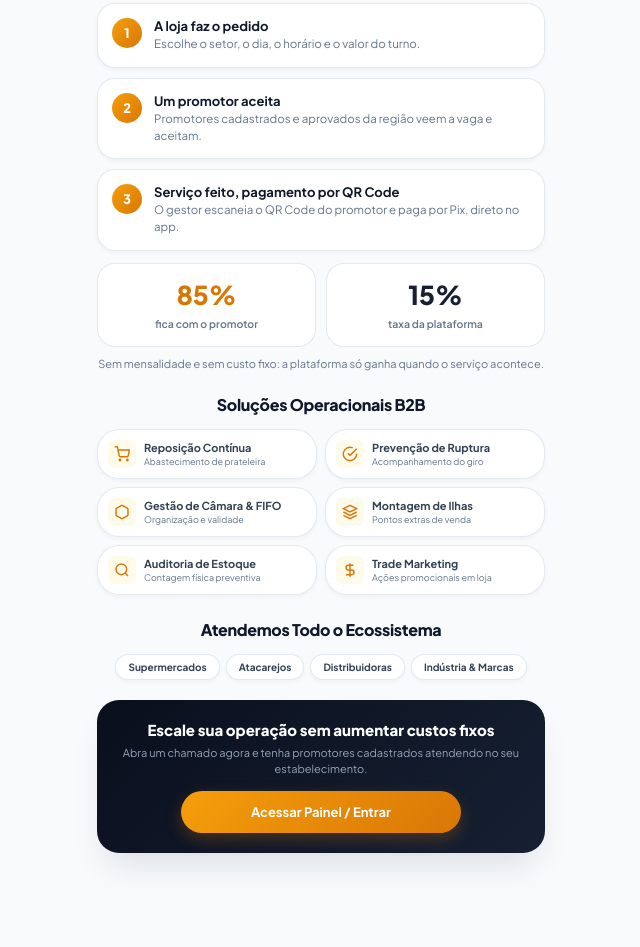
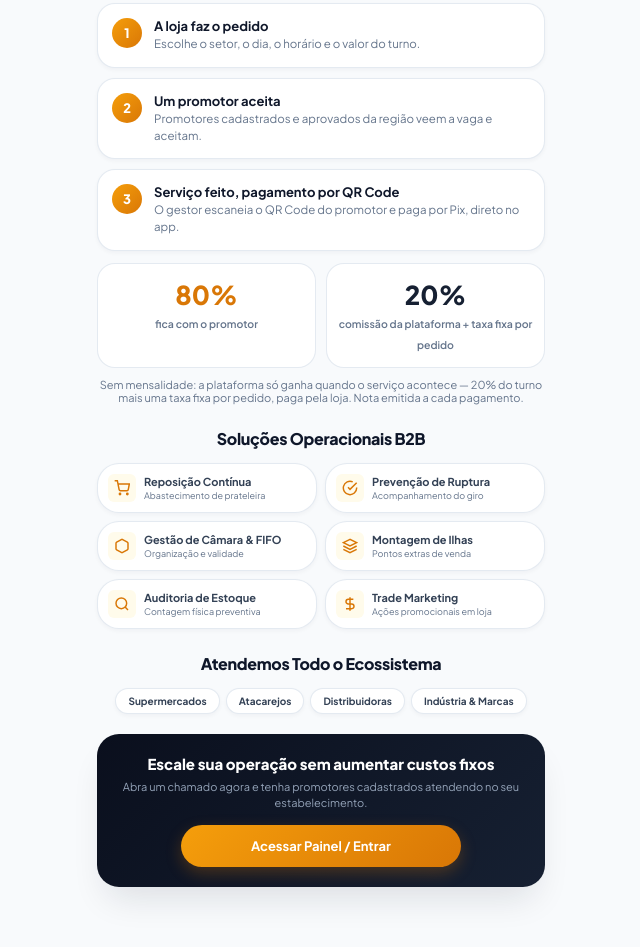
Before and after one commit to otaviooaugusto13-cyber/Abastece_J-, a plain HTML site: page landing.html in a window 1280 px wide. Shown: the part 845-1792 px from the top of the page, without its empty margins (319-959 px from the left). Before the commit the page ends 1758 px from the top, so only its background shows below. Drawn offline with Linux system fonts and the light colour scheme.

Commit message:
Revise commission rates and payment details
Updated commission structure and payment terms for promoters.

```diff
--- a/landing.html
+++ b/landing.html
@@ -6,6 +6,8 @@
     <title>ABASTECE JÁ - Gestão e Reposição Sob Demanda para o Varejo</title>
     <link rel="stylesheet" href="style-landing.css">
     <link rel="manifest" href="manifest.json">
+    <link rel="icon" href="icon-192.png">
+    <meta name="description" content="Abastece Já: reposição sob demanda para o varejo. Lojas pedem promotores, promotores pegam turnos e recebem na hora.">
     <meta name="theme-color" content="#0a0f1d">
 </head>
 <body>
@@ -82,10 +84,10 @@
                 <div class="how-step"><span class="how-n">3</span><div><strong>Serviço feito, pagamento por QR Code</strong><p>O gestor escaneia o QR Code do promotor e paga por Pix, direto no app.</p></div></div>
             </div>
             <div class="split-box">
-                <div><span class="split-num">85%</span><span class="split-txt">fica com o promotor</span></div>
-                <div><span class="split-num alt">15%</span><span class="split-txt">taxa da plataforma</span></div>
+                <div><span class="split-num">80%</span><span class="split-txt">fica com o promotor</span></div>
+                <div><span class="split-num alt">20%</span><span class="split-txt">comissão da plataforma + taxa fixa por pedido</span></div>
             </div>
-            <p class="split-note">Sem mensalidade e sem custo fixo: a plataforma só ganha quando o serviço acontece.</p>
+            <p class="split-note">Sem mensalidade: a plataforma só ganha quando o serviço acontece — 20% do turno mais uma taxa fixa por pedido, paga pela loja. Nota emitida a cada pagamento.</p>
         </section>
 
         <!-- SOLUÇÕES OPERACIONAIS B2B -->
```
